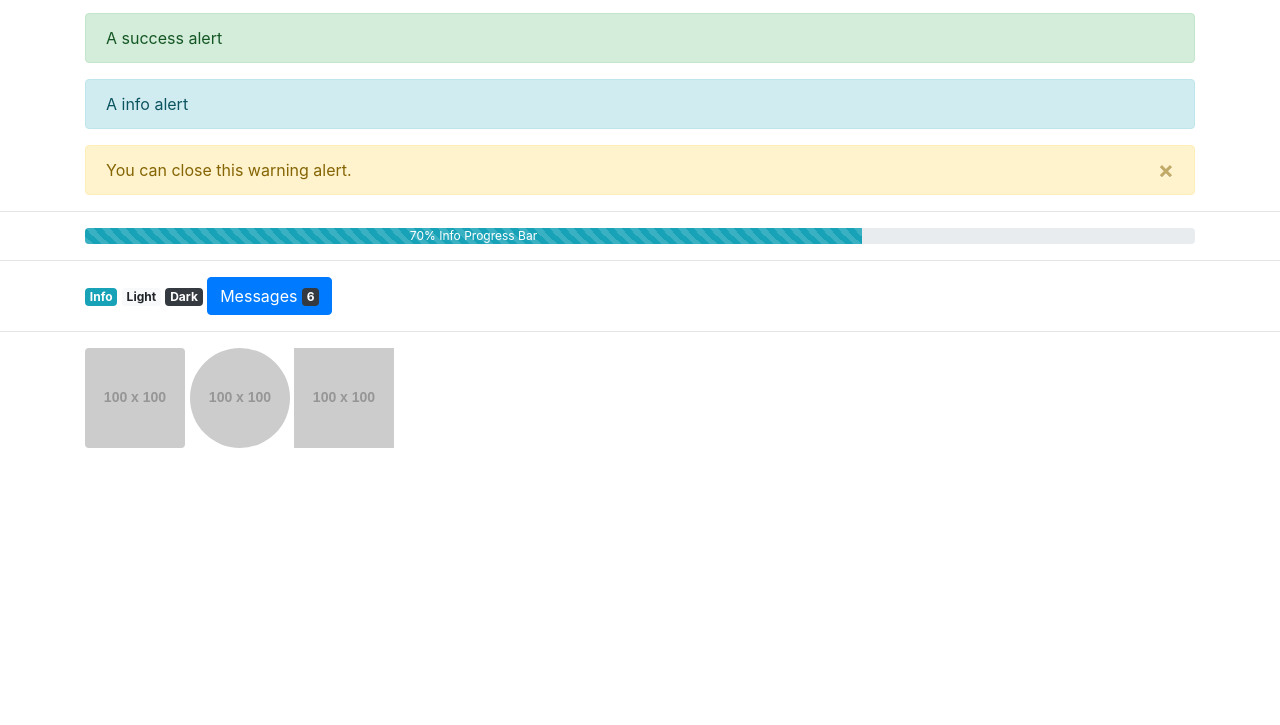
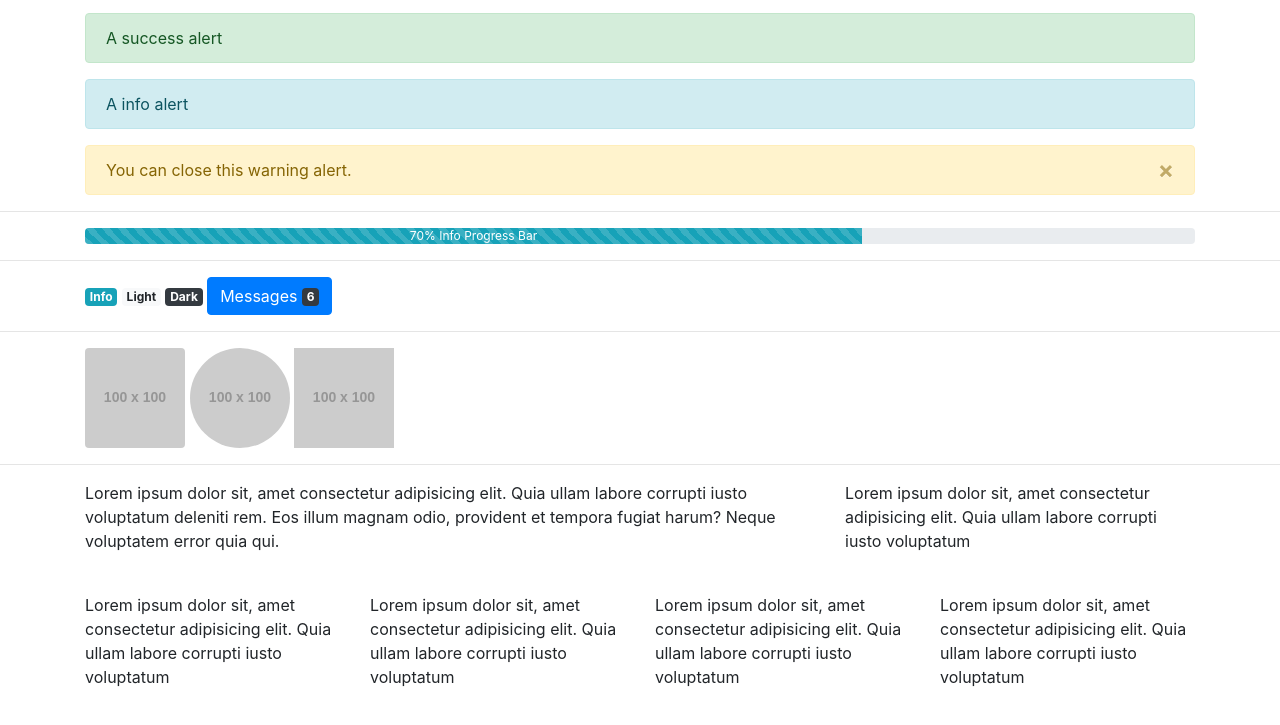
Before and after one commit to ShaMweLa/bootstrap-cheatsheet, a plain HTML site: page index.html in a window 1280 px wide. Shown: the part 3242-3967 px from the top of the page. Drawn offline with nearby package versions, Linux system fonts and the light colour scheme; placeholder pictures from the web are drawn by us.

Commit message:
added grids

```diff
--- a/index.html
+++ b/index.html
@@ -339,8 +339,46 @@
     <img class="thumbnail" src="https://via.placeholder.com/100">
   </div>
 
+  <hr>
 
+  <!-- GRIDS -->
+  <div class="container">
+    <!-- 8 AND 4 GRID -->
+    <div class="row">
 
+      <!-- TO SUPPORT MEDIUM & SMALL DEVICES -->
+      <div class="col-md-8 col-sm-8">
+        <p>
+          Lorem ipsum dolor sit, amet consectetur adipisicing elit. Quia ullam labore corrupti iusto voluptatum
+          deleniti rem. Eos illum magnam odio, provident et tempora fugiat harum? Neque voluptatem error quia qui.
+        </p>
+      </div>
+
+      <div class="col-md-4 col-sm-4">
+        <p>
+          Lorem ipsum dolor sit, amet consectetur adipisicing elit. Quia ullam labore corrupti iusto voluptatum
+        </p>
+      </div>
+    </div>
+
+    <br>
+
+    <!-- 3 x 4 GRID -->
+    <div class="row">
+      <div class="col-md-3">
+        Lorem ipsum dolor sit, amet consectetur adipisicing elit. Quia ullam labore corrupti iusto voluptatum
+      </div>
+      <div class="col-md-3">
+        Lorem ipsum dolor sit, amet consectetur adipisicing elit. Quia ullam labore corrupti iusto voluptatum
+      </div>
+      <div class="col-md-3">
+        Lorem ipsum dolor sit, amet consectetur adipisicing elit. Quia ullam labore corrupti iusto voluptatum
+      </div>
+      <div class="col-md-3">
+        Lorem ipsum dolor sit, amet consectetur adipisicing elit. Quia ullam labore corrupti iusto voluptatum
+      </div>
+    </div>
+  </div>
 
   <div style="height: 400px;"></div>
 
```
